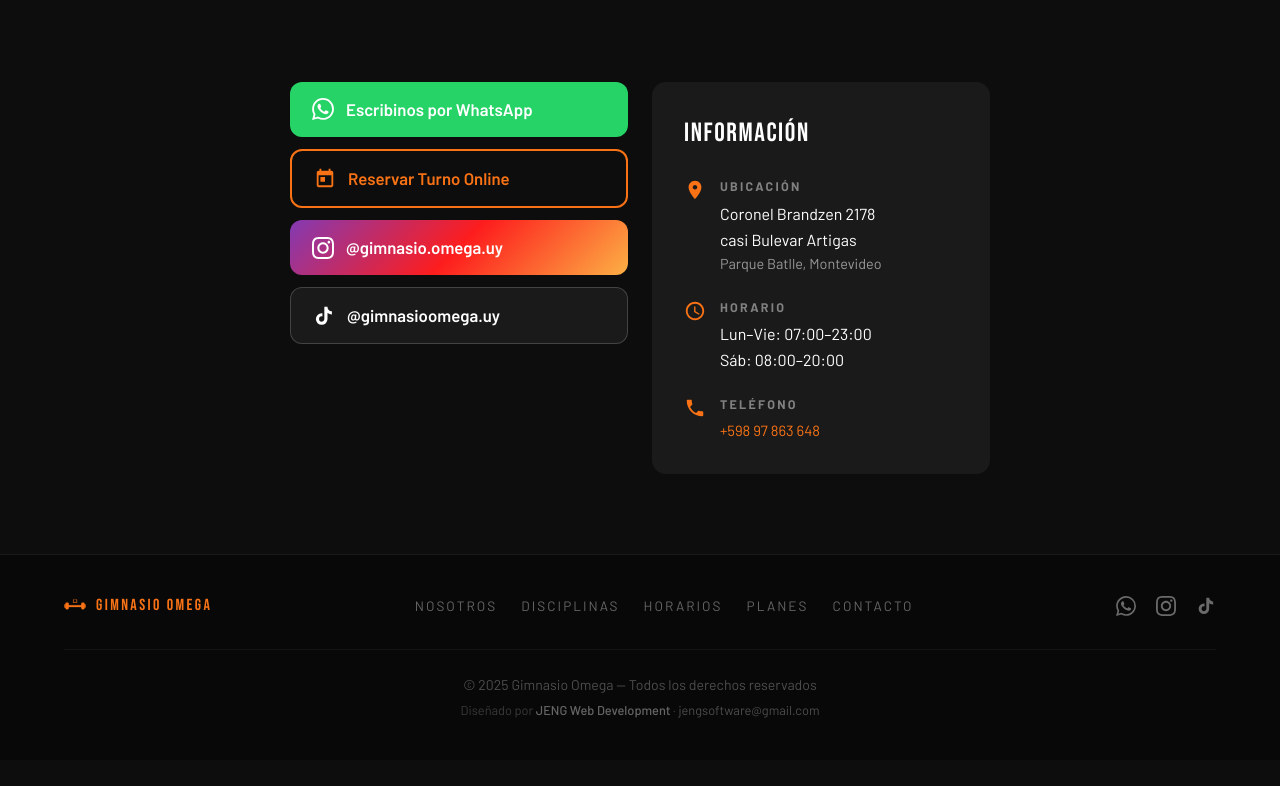
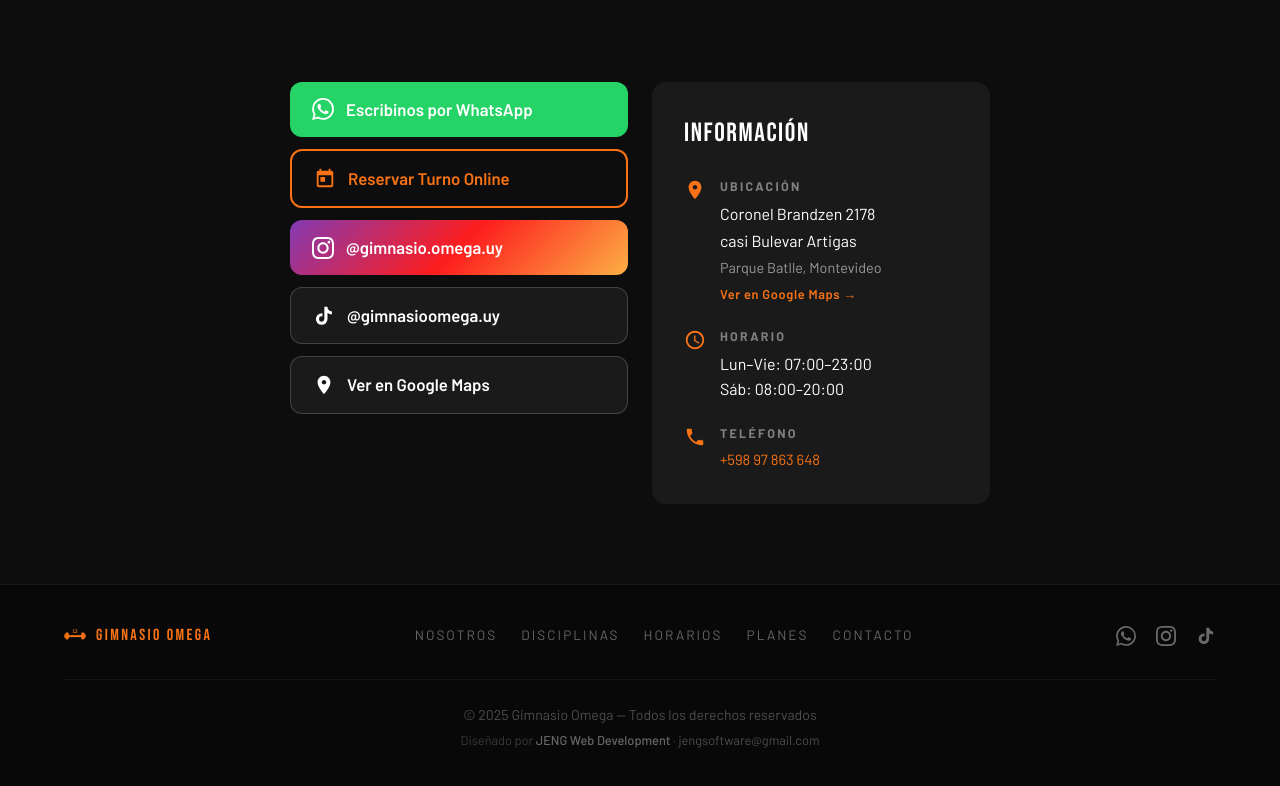
Before and after one commit to JBEC2006/omega, a React (Vite) app: page / in a window 1280 px wide. Shown: the part 4114-4900 px from the top of the page. Before the commit the page ends 4874 px from the top, so only its background shows below. Built offline with nearby package versions, Linux system fonts and the light colour scheme.

Commit message:
feat: add Google Maps link to location in Contacto section

```diff
--- a/src/App.jsx
+++ b/src/App.jsx
@@ -4,6 +4,7 @@ const WA_LINK = "https://api.whatsapp.com/send?phone=59897863648&text=Hola%2C%20
 const INSTAGRAM = "https://www.instagram.com/gimnasio.omega.uy/"
 const TIKTOK = "https://www.tiktok.com/@gimnasioomega.uy"
 const TURNOS = "https://omega.turnosweb.com/"
+const MAPS = "https://www.google.com/maps/place/C.+Cnel.+Brandzen+2178,+11200+Montevideo,+Departamento+de+Montevideo/@-34.8991907,-56.1676435,17z/data=!3m1!4b1!4m6!3m5!1s0x959f81ad241e76e3:0x9b47b77e252368ac!8m2!3d-34.8991907!4d-56.1676435!16s%2Fg%2F11l6v5gknw?entry=ttu&g_ep=EgoyMDI2MDUxMy4wIKXMDSoASAFQAw%3D%3D"
 
 const NAV_LINKS = [
   { label: 'Nosotros', href: '#nosotros' },
@@ -531,6 +532,12 @@ function Contacto() {
             <TikTokIcon size={22} />
             @gimnasioomega.uy
           </ExtLink>
+          <ExtLink href={MAPS} className="btn-contact" style={{ background: '#1a1a1a', color: '#fff', border: '1px solid rgba(255,255,255,0.18)' }}>
+            <svg width="22" height="22" viewBox="0 0 24 24" fill="currentColor">
+              <path d="M12 2C8.13 2 5 5.13 5 9c0 5.25 7 13 7 13s7-7.75 7-13c0-3.87-3.13-7-7-7zm0 9.5c-1.38 0-2.5-1.12-2.5-2.5s1.12-2.5 2.5-2.5 2.5 1.12 2.5 2.5-1.12 2.5-2.5 2.5z" />
+            </svg>
+            Ver en Google Maps
+          </ExtLink>
         </div>
 
         {/* Right: Info */}
@@ -538,9 +545,15 @@ function Contacto() {
           <h3 style={{ fontFamily: "'Bebas Neue', cursive", fontSize: '1.65rem', letterSpacing: '0.06em', color: '#fff', margin: '0 0 1.5rem' }}>INFORMACIÓN</h3>
           <div style={{ display: 'flex', flexDirection: 'column', gap: '1.4rem' }}>
             <InfoRow icon={<svg width="22" height="22" viewBox="0 0 24 24" fill="#F97316"><path d="M12 2C8.13 2 5 5.13 5 9c0 5.25 7 13 7 13s7-7.75 7-13c0-3.87-3.13-7-7-7zm0 9.5c-1.38 0-2.5-1.12-2.5-2.5s1.12-2.5 2.5-2.5 2.5 1.12 2.5 2.5-1.12 2.5-2.5 2.5z" /></svg>} label="Ubicación">
-              <span>Coronel Brandzen 2178</span>
-              <span>casi Bulevar Artigas</span>
-              <span style={{ color: 'rgba(255,255,255,0.55)', fontSize: '0.9rem' }}>Parque Batlle, Montevideo</span>
+              <ExtLink href={MAPS} style={{ color: '#fff', textDecoration: 'none', display: 'flex', flexDirection: 'column', gap: '1px', transition: 'color 0.2s' }}
+                onMouseEnter={e => e.currentTarget.style.color = '#F97316'}
+                onMouseLeave={e => e.currentTarget.style.color = '#fff'}
+              >
+                <span>Coronel Brandzen 2178</span>
+                <span>casi Bulevar Artigas</span>
+                <span style={{ color: 'rgba(255,255,255,0.55)', fontSize: '0.9rem', marginTop: '2px' }}>Parque Batlle, Montevideo</span>
+                <span style={{ color: '#F97316', fontSize: '0.8rem', marginTop: '4px', fontWeight: 600, letterSpacing: '0.05em' }}>Ver en Google Maps →</span>
+              </ExtLink>
             </InfoRow>
             <InfoRow icon={<svg width="22" height="22" viewBox="0 0 24 24" fill="#F97316"><path d="M11.99 2C6.47 2 2 6.48 2 12s4.47 10 9.99 10C17.52 22 22 17.52 22 12S17.52 2 11.99 2zM12 20c-4.42 0-8-3.58-8-8s3.58-8 8-8 8 3.58 8 8-3.58 8-8 8zm.5-13H11v6l5.25 3.15.75-1.23-4.5-2.67V7z" /></svg>} label="Horario">
               <span>Lun–Vie: 07:00–23:00</span>
```
